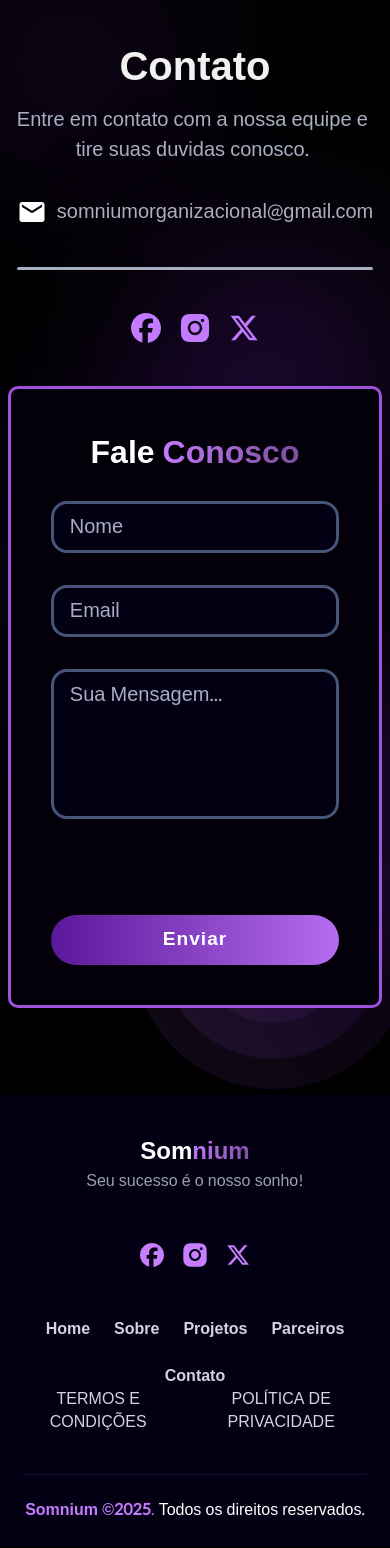
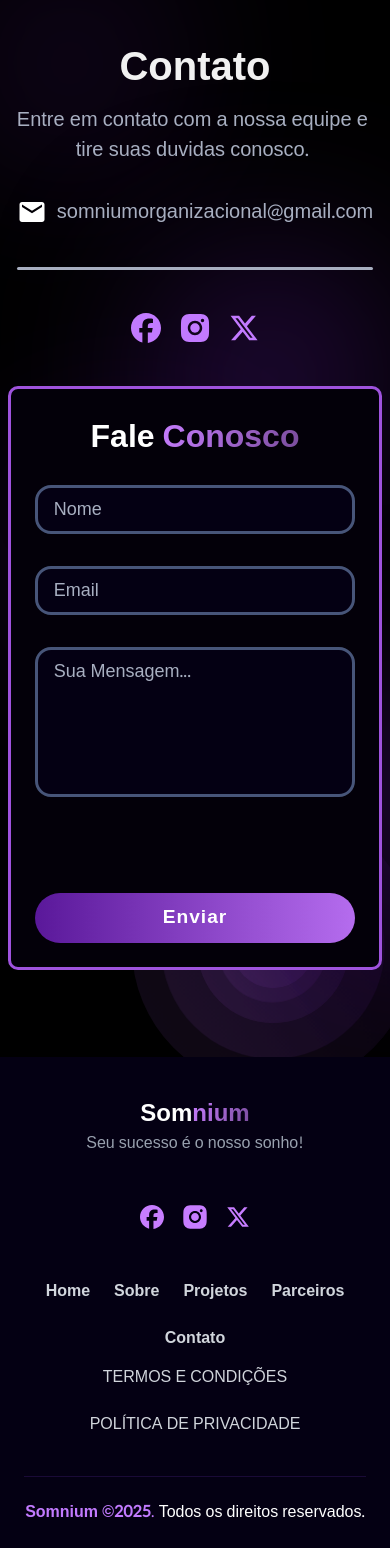
Before and after one commit to Somnium-Git/landing-page, a Next.js app in the folder frontend/: page / in a window 390 px wide. Shown: the part 5718-7266 px from the top of the page. Built offline with nearby package versions, Linux system fonts and the light colour scheme.

Commit message:
upd responsividade contato + alteracoes modal + bug modal

```diff
--- a/frontend/src/app/globals.css
+++ b/frontend/src/app/globals.css
@@ -64,3 +64,11 @@ body {
   font-family: "Kantumruy", sans-serif;
   font-weight: 500;
 }
+
+html body[data-scroll-locked] {
+  margin-right: 0px !important;
+}
+
+html body .right-scroll-bar-position {
+  right: 0px !important;
+}
--- a/frontend/src/components/Contact/Contact.module.css
+++ b/frontend/src/components/Contact/Contact.module.css
@@ -71,7 +71,7 @@
 	border: solid 3px #475579;
 	border-radius: 1rem;
 	padding: 0.5rem 1rem;
-	font-size: 1.25em;
+	font-size: 1.125em;
 }
 
 
@@ -83,7 +83,7 @@
 	border: solid 3px #475579;
 	border-radius: 1rem;
 	padding: 0.5rem 1rem;
-	font-size: 1.25em;
+	font-size: 1.125em;
 	resize: none;
 	margin-bottom: 4rem;
 }
@@ -133,3 +133,9 @@
 		flex-direction: column;
 	}
 }
+
+@media screen and (max-width: 640px) {
+	.divForm {
+		padding: 1.5rem;
+	}
+}
--- a/frontend/src/components/Footer/Footer.tsx
+++ b/frontend/src/components/Footer/Footer.tsx
@@ -106,7 +106,7 @@ export default function Footer() {
             <Text size="1rem">Contato</Text>
           </button>
         </nav>
-        <div className="text-center flex gap-6 mb-4 md:mb-0">
+        <div className="text-center flex gap-6 flex-col mb-4 mt-4 md:mb-0 md:mt-0 sm:mt-0 sm:flex-row">
           <Modal
             trigger={
               <DialogTrigger asChild>
@@ -118,7 +118,7 @@ export default function Footer() {
             title="TERMOS E CONDIÇÕES"
             description="Descrição breve sobre a Somnium"
           >
-            <p className="text-justify text-[#f6f6f6] text-sm text-muted-foreground">
+            <p className="text-justify text-[#f2f2f2] text-sm text-muted-foreground">
               A Somnium é uma empresa de desenvolvimento de software dedicada à
               criação de soluções inovadoras e personalizadas, utilizando
               tecnologias modernas e metodologias ágeis. Ao contratar nossos
@@ -157,7 +157,7 @@ export default function Footer() {
               <br />
               <br />
               Em caso de dúvidas, entre em contato pelo e-mail{" "}
-              <strong>somniumorganizacional@gmail.com</strong>.
+              <Link href="mailto:somniumorganizacional@gmail.com"><strong>somniumorganizacional@gmail.com</strong></Link>.
             </p>
           </Modal>
 
@@ -172,7 +172,7 @@ export default function Footer() {
             title="POLÍTICA DE PRIVACIDADE"
             description="Descrição breve sobre a Somnium"
           >
-            <p className="text-justify text-[#f6f6f6] text-sm text-muted-foreground">
+            <p className="text-justify text-[#f2f2f2] text-sm text-muted-foreground">
               A Somnium respeita sua privacidade e está comprometida com a
               proteção dos seus dados pessoais coletados durante o uso de nossos
               serviços e plataformas.
@@ -200,7 +200,7 @@ export default function Footer() {
               Você pode, a qualquer momento, solicitar a atualização, correção
               ou exclusão dos seus dados pessoais armazenados por nós, entrando
               em contato pelo e-mail{" "}
-              <strong>somniumorganizacional@gmail.com</strong>.
+              <Link href="mailto:somniumorganizacional@gmail.com"><strong>somniumorganizacional@gmail.com</strong></Link>.
               <br />
               <br />
               O uso contínuo dos nossos serviços representa sua concordância com
--- a/frontend/src/lib/utils/modal.tsx
+++ b/frontend/src/lib/utils/modal.tsx
@@ -42,7 +42,7 @@ function DialogOverlay({
     <DialogPrimitive.Overlay
       data-slot="dialog-overlay"
       className={cn(
-        "data-[state=open]:animate-in data-[state=closed]:animate-out data-[state=closed]:fade-out-0 data-[state=open]:fade-in-0 fixed inset-0 z-50 bg-black/70",
+        "data-[state=open]:animate-in data-[state=closed]:animate-out data-[state=closed]:fade-out-0 data-[state=open]:fade-in-0 fixed inset-0 z-50 bg-black/70 backdrop-blur-[6px]",
         className
       )}
       {...props}
@@ -64,7 +64,7 @@ function DialogContent({
       <DialogPrimitive.Content
         data-slot="dialog-content"
         className={cn(
-        "bg-[#030009] border-[0.4vh] border-[#9F53DD] rounded-[10px] text-[#A8AFC1] data-[state=open]:animate-in data-[state=closed]:animate-out data-[state=closed]:fade-out-0 data-[state=open]:fade-in-0 data-[state=closed]:zoom-out-95 data-[state=open]:zoom-in-95 fixed top-[50%] left-[50%] z-50 grid w-full max-w-[calc(100%-2rem)] translate-x-[-50%] translate-y-[-50%] gap-4 p-6 shadow-lg duration-200 sm:max-w-lg",
+        "bg-gradient-to-b from-[#050013] to-[#0C0420] outline-2 outline-[#090023] rounded-[10px] text-[#A8AFC1] data-[state=open]:animate-in data-[state=closed]:animate-out data-[state=closed]:fade-out-0 data-[state=open]:fade-in-0 data-[state=closed]:zoom-out-95 data-[state=open]:zoom-in-95 fixed top-[50%] left-[50%] z-50 grid w-full max-w-[calc(100%-2rem)] translate-x-[-50%] translate-y-[-50%] gap-4 p-8 shadow-2xl shadow-[#000] duration-200 sm:max-w-lg",
         className
         )}
 
@@ -74,7 +74,7 @@ function DialogContent({
         {showCloseButton && (
           <DialogPrimitive.Close
             data-slot="dialog-close"
-            className="ring-offset-background focus:ring-ring data-[state=open]:bg-accent data-[state=open]:text-muted-foreground absolute top-4 right-4 rounded-xs opacity-70 transition-opacity hover:opacity-100 focus:ring-2 focus:ring-offset-2 focus:outline-hidden disabled:pointer-events-none [&_svg]:pointer-events-none [&_svg]:shrink-0 [&_svg:not([class*='size-'])]:size-4"
+            className="cursor-pointer ring-offset-background data-[state=open]:bg-accent data-[state=open]:text-muted-foreground absolute top-4 right-4 rounded-xs opacity-70 transition-opacity hover:opacity-100 focus:outline-hidden disabled:pointer-events-none [&_svg]:pointer-events-none [&_svg]:shrink-0 [&_svg:not([class*='size-'])]:size-6"
           >
             <XIcon />
             <span className="sr-only">Close</span>
@@ -121,7 +121,7 @@ function DialogTitle({
   return (
     <DialogPrimitive.Title
       data-slot="dialog-title"
-      className={cn("text-white text-2xl leading-none font-semibold", className)}
+      className={cn("text-[#C77DFF] text-2xl leading-none font-semibold", className)}
       {...props}
     />
   )
```
Also changed, not shown: frontend/src/app/page.tsx (+1 -7 lines).
